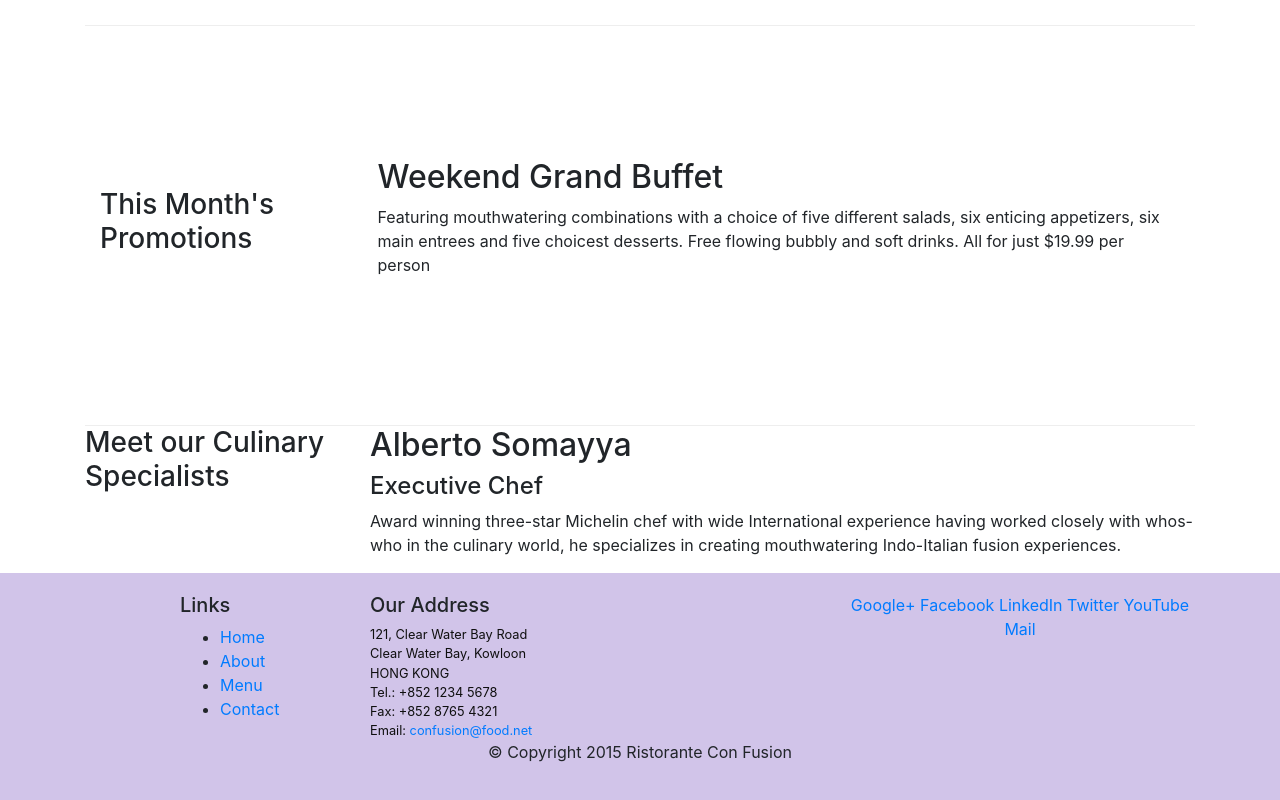
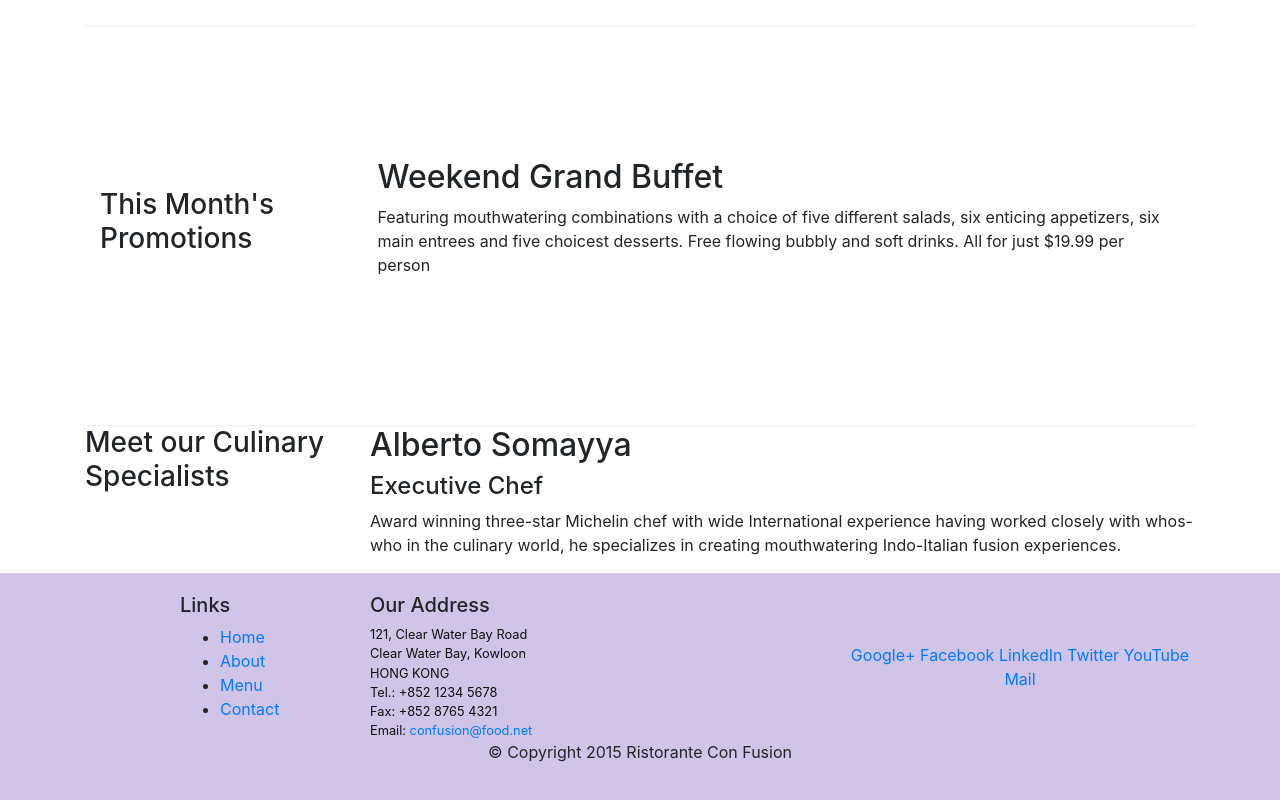
Before and after one commit to abyabrkal/HKUST-FullStackWeb, a website: page index.html in a window 1280 px wide. Shown: the part 634-1434 px from the top of the page. Drawn offline with nearby package versions, Linux system fonts and the light colour scheme.

Commit message:
Bootstrap Grid Part 2.1

```diff
--- a/index.html
+++ b/index.html
@@ -85,7 +85,7 @@
 		              Email: <a href="mailto:confusion@food.net">confusion@food.net</a>
 		           </address>
                 </div>
-                <div class="col col-sm-4">
+                <div class="col col-sm-4 align-self-center">
                     <div style="text-align: center">
                         <a href="http://google.com/+">Google+</a>
                         <a href="http://www.facebook.com/profile.php?id=">Facebook</a>
```
